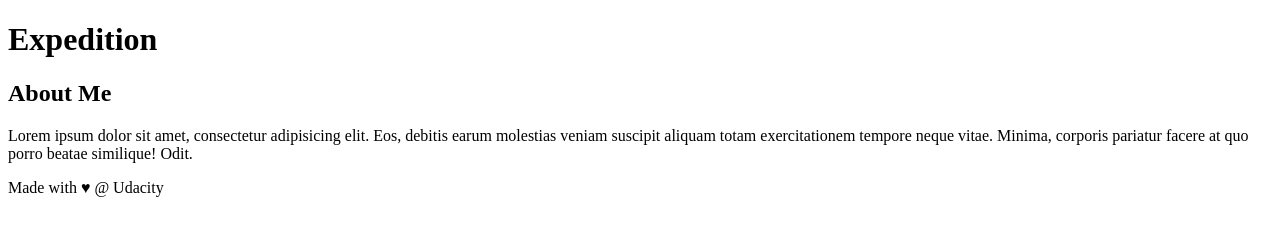
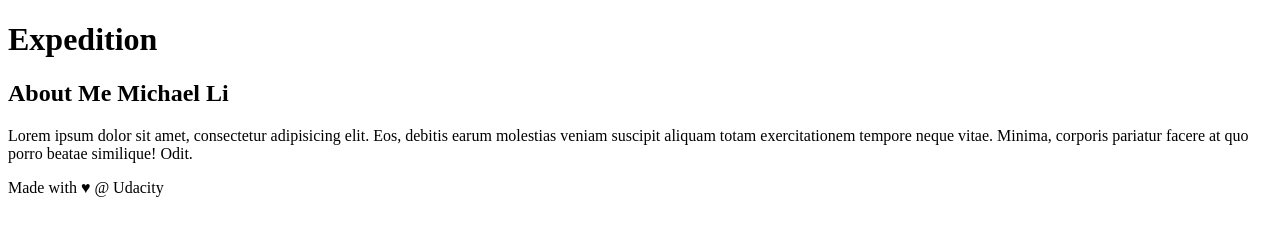
Before and after one commit to ligenchang/git_learn, a plain HTML site: page index.html in a window 1280 px wide. Drawn offline with Linux system fonts and the light colour scheme.

Commit message:
add my info

```diff
--- a/index.html
+++ b/index.html
@@ -21,7 +21,7 @@
 
     <!-- start of new content -->
 <aside>
-    <h2>About Me</h2>
+    <h2>About Me Michael Li</h2>
 
     <p>Lorem ipsum dolor sit amet, consectetur adipisicing elit. Eos, debitis earum molestias veniam suscipit aliquam totam exercitationem tempore neque vitae. Minima, corporis pariatur facere at quo porro beatae similique! Odit.</p>
 </aside>
```
